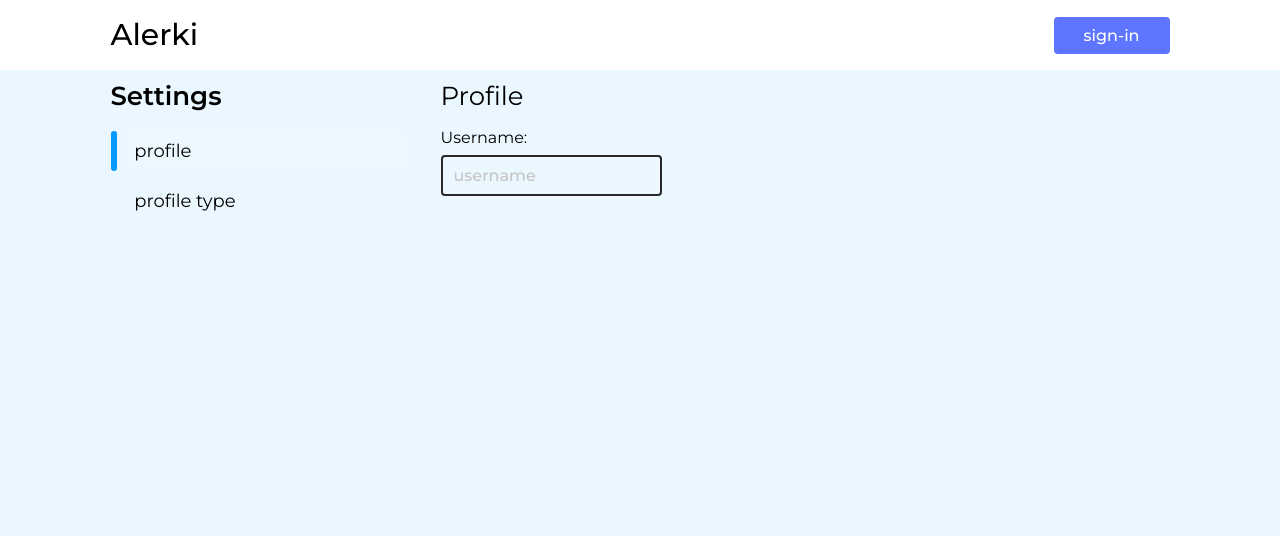
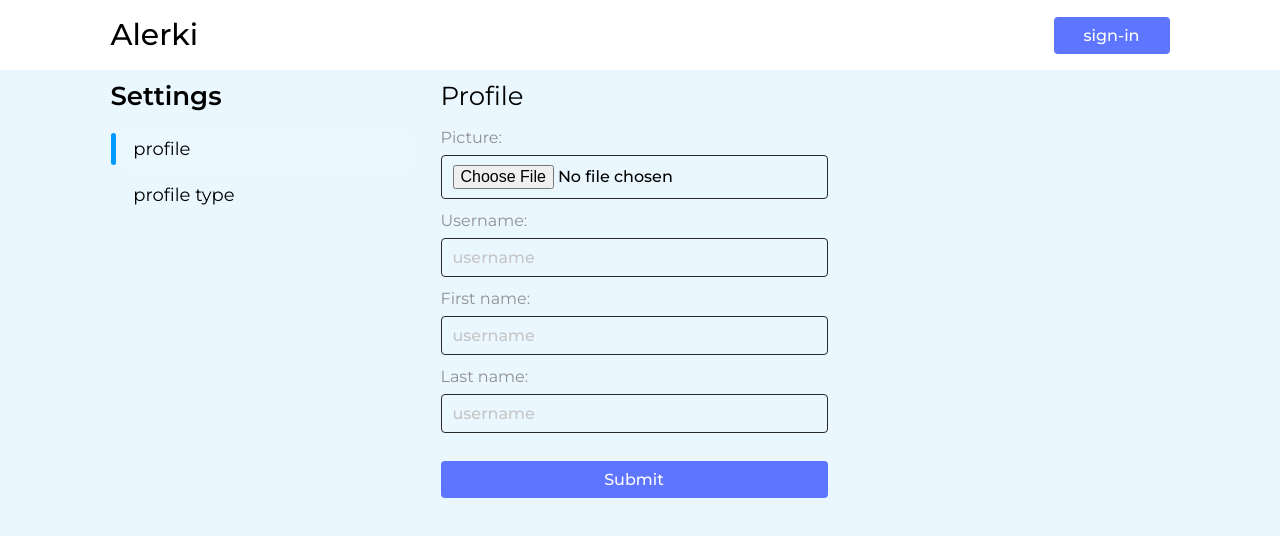
Before and after one commit to Sasha-hk/Alerki, a Next.js app in the folder frontend/: page /settings/profile in a window 1280 px wide. Shown: the top 536 px of the page. Built offline with nearby package versions, Linux system fonts and the light colour scheme; no server answers.

Commit message:
Save changes

```diff
--- a/frontend/components/pages/settings/settings-item.module.css
+++ b/frontend/components/pages/settings/settings-item.module.css
@@ -1,21 +1,25 @@
 /* settings item */
 .settings_item {
   display: flex;
+  cursor: pointer;
 }
 .settings_block {
-  border-radius: 7px;
-  padding: 12px 12px;
+  border-radius: 8px;
+  padding: 10px 12px;
   width: 100%;
+}
+.settings_block span {
+  user-select: none;
 }
 .settings_item:not(:last-child) {
   margin-bottom: 4px;
 }
 .active_indicator {
   display: block;
-  width: 7px;
+  width: 6px;
   height: auto;
-  margin: 3px 5px 3px 0;
-  border-radius: 3px;
+  margin: 5px 5px 5px 0;
+  border-radius: 10px;
 }
 
 /* setting item active */
--- a/frontend/pages/[username].js
+++ b/frontend/pages/[username].js
@@ -59,7 +59,9 @@ const Profile = () => {
         <span className="text-little text-muted">{profile.username}</span>
         <div className={cls.settings_button}>
           <Link href="/settings/profile">
-            <Button className="little sceleton br-3"><span>settings</span></Button>
+            <a>
+              <Button className="little sceleton br-3"><span>settings</span></Button>
+            </a>
           </Link>
         </div>
       </div>
--- a/frontend/pages/_app.js
+++ b/frontend/pages/_app.js
@@ -17,6 +17,7 @@ import '../styles/frames/fluid-frame.css'
 import '../styles/frames/scroll-frame.css'
 import '../styles/UI/button.css'
 import '../styles/UI/input.css'
+import '../styles/forms.css'
 
 
 function App({ Component, pageProps }) {
--- a/frontend/pages/settings/profile.js
+++ b/frontend/pages/settings/profile.js
@@ -1,21 +1,107 @@
+import { useEffect, useState } from 'react'
+import { useSelector, useDispatch } from 'react-redux'
+import Rotuer, { useRouter } from 'next/router'
 import ScrollFrame from '../../components/frames/ScrollFrame.jsx'
 import SettingsWrapper from '../../components/pages/settings'
 import Button from '../../components/UI/Button/Button.jsx'
 import Input from '../../components/UI/Input/Input.jsx'
+import profileActions from '../../store/actions/profileActions'
+import { useAuth } from '../../provider/AuthProvider'
+import cls from '../../styles/pages/settings/profile.module.css'
 
 
 
 const Settings = () => {
+  const {authData, refresh} = useAuth()
+  const profileData = useSelector(store => store.profile)
+  const dispatch = useDispatch()
+  const profile = profileData.profile
+
+  const [updateProfileData, setUpdateProfileData] = useState({
+    username: profile.username,
+    firstName: profile.firstName,
+    lastName: profile.lastName,
+    picture: profile.pictureID,
+  })
+
+  useEffect(() => {
+    if (authData.username) {
+      dispatch(profileActions.upload({
+          username: authData.username,
+      }))
+    }
+  }, [authData])
+
+  useEffect(() => {
+    if (!profileData.loading) {
+      setUpdateProfileData({
+        username: profile.username,
+        firstName: profile.firstName,
+        lastName: profile.lastName,
+        picture: profile.pictureID,
+      })
+    }
+  }, [profileData])
+
+  const updateProfile = (e) => {
+    e.preventDefault()
+    const formData = new FormData()
+    console.log(updateProfileData)
+    console.log(updateProfileData.picture)
+    // dispatch(profileActions.update(updateProfileData))
+    // refresh()
+  }
+
   return (
     <ScrollFrame navigation={true}>
       <SettingsWrapper>
         <span className="text-big mb-3">Profile</span>
 
-        <span className="mb-2">Username:</span>
-        <Input
-          className="middle"
-          placeholder="username"
-        />
+        <form
+          onSubmit={updateProfile}
+        >
+          <div className={cls.settings_block}>
+            <label>Picture:</label>
+            <Input
+              type="file"
+              className="middle"
+              onChange={e => setUpdateProfileData({...updateProfileData, picture: 12})}
+              // onChange={e => {console.log(e.target.files[0])}}
+            />
+          </div>
+
+          <div className={cls.settings_block}>
+            <label>Username:</label>
+            <Input
+              className="middle"
+              value={updateProfileData.username || ''}
+              onChange={e => setUpdateProfileData({...updateProfileData, username: e.target.value})}
+              placeholder="username"
+            />
+          </div>
+
+          <div className={cls.settings_block}>
+            <label>First name:</label>
+            <Input
+              className="middle"
+              value={updateProfileData.firstName || ''}
+              onChange={e => setUpdateProfileData({...updateProfileData, firstName: e.target.value})}
+              placeholder="username"
+            />
+          </div>
+
+          <div className={cls.settings_block}>
+            <label>Last name:</label>
+            <Input
+              className="middle"
+              value={updateProfileData.lastName || ''}
+              onChange={e => setUpdateProfileData({...updateProfileData, lastName: e.target.value})}
+              placeholder="username"
+            />
+          </div>
+
+          <Button type="submit" className="middle primary stratch mt-3">Submit</Button>
+        </form>
 
       </SettingsWrapper>
     </ScrollFrame>
--- a/frontend/store/actions/profileActions.js
+++ b/frontend/store/actions/profileActions.js
@@ -1,5 +1,3 @@
-import { useSelector } from 'react'
-import {useAuth} from '../../provider/AuthProvider'
 import api from '../../http'
 import * as types from '../types/profileTypes'
 
@@ -26,7 +24,6 @@ const upload = ({username}) => {
             url: '/profile/' + username
         })
             .then(r => {
-                console.log(r.data)
                 dispatch(makeActionWithPayload(types.PROFILE_UPLOAD_SUCCESS, r.data))
             })
             .catch(e => {
@@ -38,13 +35,11 @@ const upload = ({username}) => {
 // upload services
 const updaloadServices = () => {
     return async dispatch => {
-        const profile = useSelector(store => store.profile)
-
         dispatch(makeAction(types.PROFILE_UPLOAD_SERVICES))
 
         await api({
             method: 'get',
-            url: '/profile/services' + profile.profile.workerID,
+            url: '/profile/services',
         })
             .then(r => {
                 dispatch(makeActionWithPayload(types.PROFILE_UPLOAD_SERVICES_SUCCESS, r.data))
@@ -64,11 +59,10 @@ const update = ({
 }) => {
     return async dispatch => {
         dispatch(makeAction(types.PROFILE_UPDATE))
-        const {refresh} = useAuth()
 
         await api({
-            method: 'get',
-            url: '/profile/update' + profile.profile.workerID,
+            method: 'patch',
+            url: '/profile/update',
             data: {
                 username,
                 firstName,
@@ -78,7 +72,6 @@ const update = ({
         })
             .then(r => {
                 dispatch(makeActionWithPayload(types.PROFILE_UPDATE_SUCCESS, r.data))
-                refresh()
             })
             .catch(e => {
                 dispatch(makeActionWithPayload(types.PROFILE_UPDATE_ERROR, e?.response?.data))
@@ -88,4 +81,5 @@ const update = ({
 
 export default {
     upload,
+    update
 }
--- /dev/null
+++ b/frontend/styles/forms.css
@@ -0,0 +1,4 @@
+form label {
+  color: var(--color-form-item-heading);
+  margin-bottom: 8px;
+}
--- /dev/null
+++ b/frontend/styles/pages/settings/profile.module.css
@@ -0,0 +1,7 @@
+.settings_block {
+  display: flex;
+  flex-direction: column;
+}
+.settings_block:not(:last-child) {
+  margin-bottom: 12px;
+}
--- a/frontend/styles/theme.css
+++ b/frontend/styles/theme.css
@@ -4,7 +4,7 @@
     --btn-color: #fff;
     --btn-black-bg: #000;
     --btn-black-color: #fff;
-    --input-border: 2px solid #292929;
+    --input-border: 1px solid #292929;
     --input-placeholder-color: #c5c5c5;
     --bg-general: #EAF7FF;
     --bg-block: #fff;
@@ -13,6 +13,8 @@
     --color-link: #1E78FF;
 
     --corporate-color: rgb(0, 153, 255);
+
+    --color-form-item-heading: #909090;
 }
 
 /* dark */
@@ -21,7 +23,7 @@
     --btn-color: #fff;
     --btn-black-bg: #fff;
     --btn-black-color: #000;
-    --input-border: 2px solid #D9D9D9;
+    --input-border: 1px solid #D9D9D9;
     --input-placeholder-color: #A6A6A6;
     --bg-general: #16171A;
     --bg-block: #000;
@@ -30,4 +32,6 @@
     --color-link: #1E78FF;
 
     --corporate-color: rgb(0, 153, 255);
+
+    --color-form-item-heading: #909090;
 }
--- a/frontend/styles/typography.css
+++ b/frontend/styles/typography.css
@@ -24,10 +24,16 @@
     font-size: var(--text-big) !important;
 }
 
+
+/* colors */
 .text-muted {
     color: var(--color-muted);
 }
+.text-form-item {
+    color: var(--color-form-item-heading);
+}
 
+/* weight */
 b {
     font-weight: 600;
 }
```
